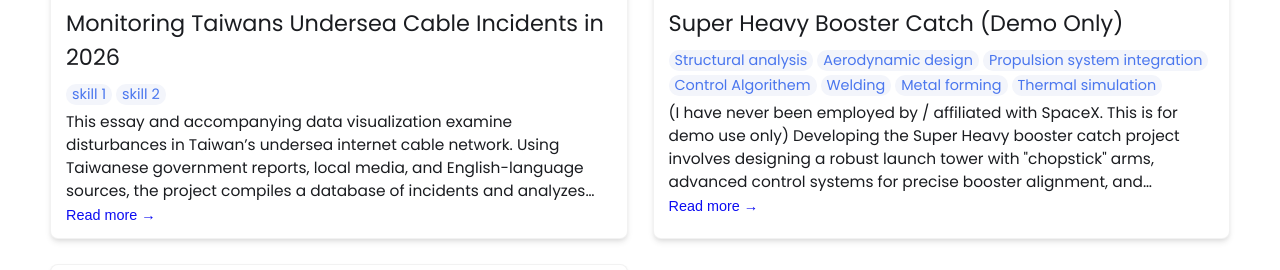
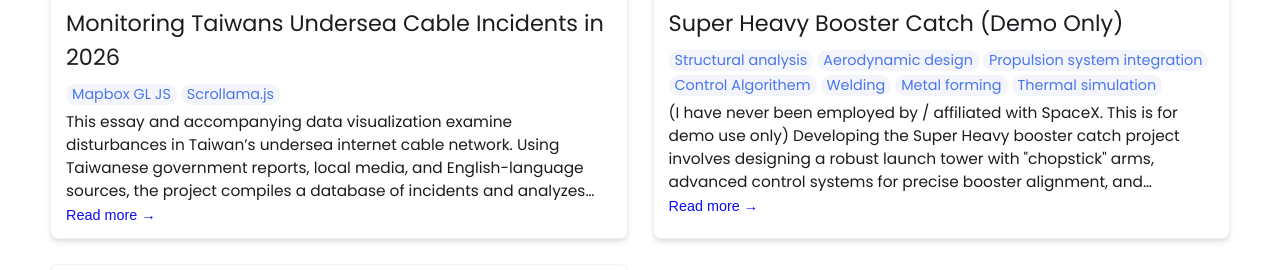
Before and after one commit to Oukangneng/oukangneng.github.io, a Jekyll site: the page built from index.html, in a window 1280 px wide and 900 px high, scrolled down 1120 px, cut to the strip 176-446 px from the top of the window. Built offline with Jekyll 4.4.1, drawn with Linux system fonts in a browser that asks for light colours.

Commit message:
Update index.md

```diff
--- a/_projects/Monitoring-Taiwan’s-Undersea-Cable-Incidents-in-2025/index.md
+++ b/_projects/Monitoring-Taiwan’s-Undersea-Cable-Incidents-in-2025/index.md
@@ -3,8 +3,8 @@ layout: Monitoring Taiwans Undersea Cable Incidents in 2026
 title: Monitoring Taiwans Undersea Cable Incidents in 2026
 description: This essay and accompanying data visualization examine disturbances in Taiwan’s undersea internet cable network. Using Taiwanese government reports, local media, and English-language sources, the project compiles a database of incidents and analyzes their potential geopolitical implications. The visualization highlights patterns in location, timing, and suspected causes.
 skills:
-- skill 1
-- skill 2
+- Mapbox GL JS
+- Scrollama.js
 main-image: /project1.png
 ---
 
```
